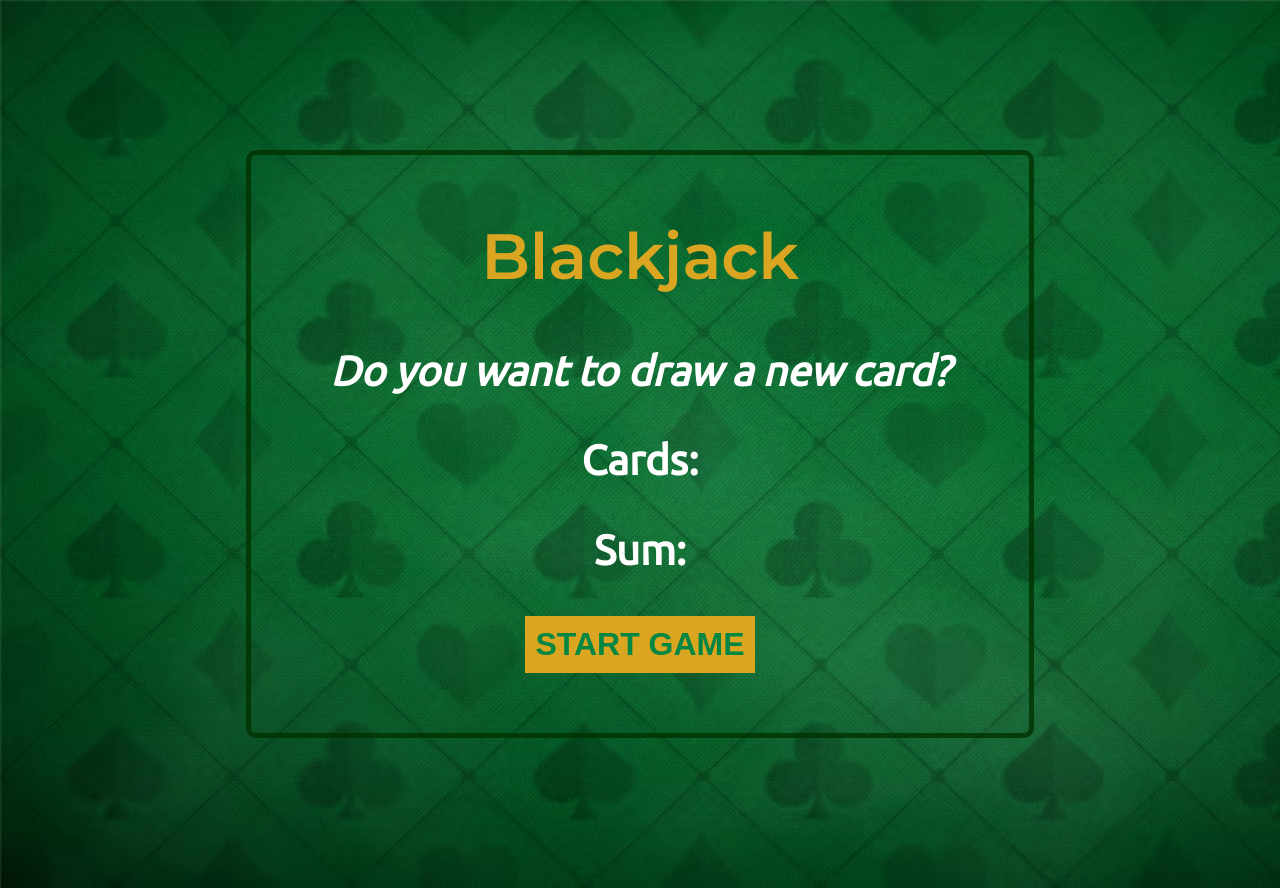
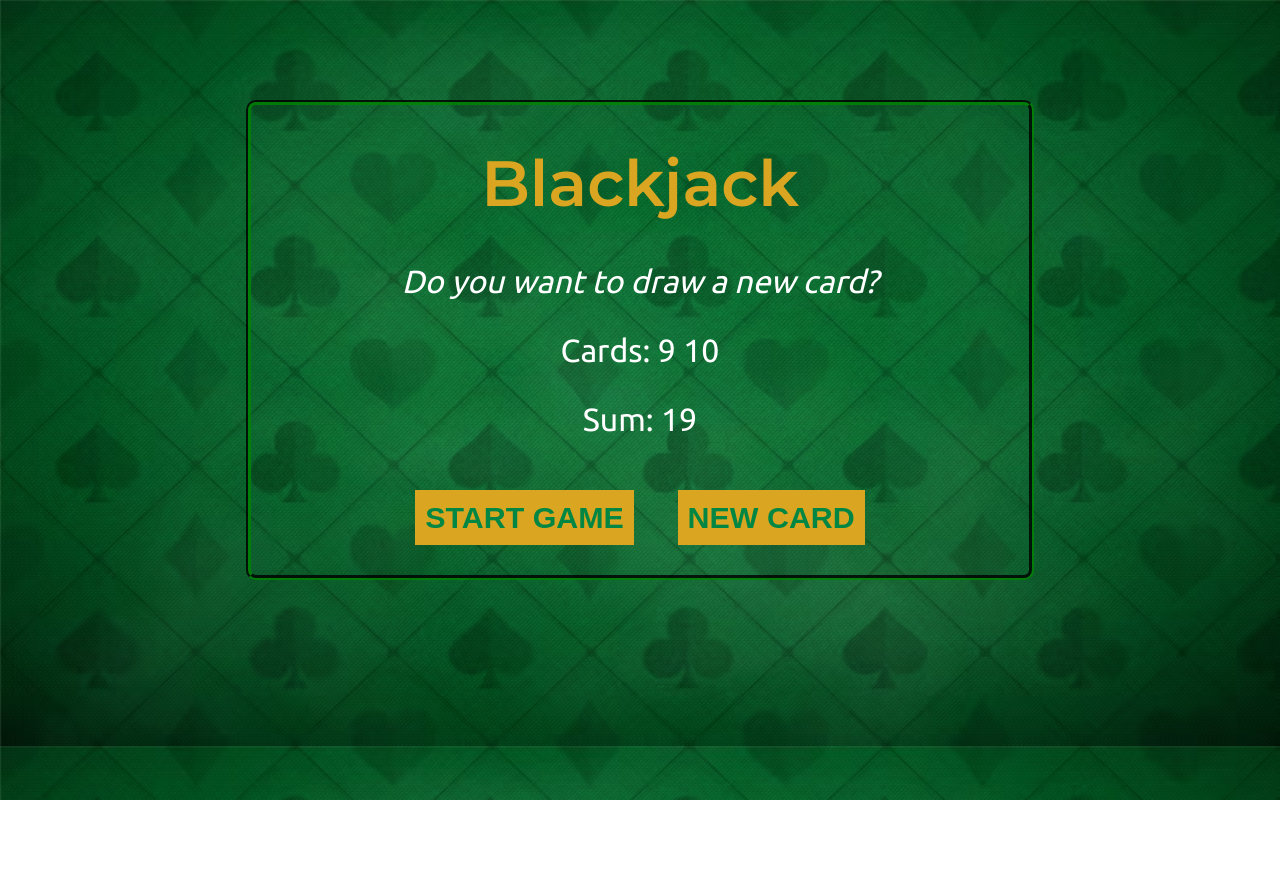
Before and after one commit to 08prerna/Building-Blackjack-Game, a plain HTML site: page index.html in a window 1280 px wide. Both pictures are taken after a click on the button "START GAME". After the commit the page ends 800 px from the top, so only its background shows below. Drawn offline with Linux system fonts and the light colour scheme.

Commit message:
Add files via upload

```diff
--- a/index.html
+++ b/index.html
@@ -12,9 +12,10 @@
     <div class="container">
         <h1>Blackjack</h1>
         <p id="mess-error">Want to play around?</p>
-        <p>Cards:</p>
-        <p>Sum:</p>
+        <p id="card-el">Cards:</p>
+        <p id="sum-el">Sum:</p>
         <button id="btn" onclick="srtGame()">START GAME</button>
+        <button onclick="newCard()">NEW CARD</button>
     </div>
 
     <script src="script.js"></script>
--- a/script.js
+++ b/script.js
@@ -1,23 +1,57 @@
-let firstcard=10
-let secondcard=4
-let sum=firstcard+secondcard
-let hasBlackjack=false
-let islive=true
-let message=""
-let mssger= document.getElementById("mess-error")
+let cards=[]
+let sum=0
+let hasBlackjack = false
+let islive = false
+let message = ""
+let mesgErr = document.getElementById("mess-error")
+let sumEl = document.getElementById("sum-el")
+let cardEl = document.getElementById("card-el")
 
 function srtGame() {
-    if(sum<=20){
-        message="Do you want to draw a new card?"
-    }
-    else if(sum===21){
-        message="You've got Blackjack!"
-        hasBlackjack=true
-    }
-    else{
-        message="You're out of the game!"
-        islive=false
+    islive = true
+    let firstcard = getRandomCard()
+    let secondcard = getRandomCard()
+    cards = [firstcard, secondcard]
+    sum = firstcard + secondcard
+    renderGame()
+}
+
+function renderGame() {
+    cardEl.textContent = "Cards: "
+    for (let i = 0; i < cards.length; i++) {
+        cardEl.textContent += cards[i] + " "
     }
 
-    mssger.textContent=message
+    sumEl.textContent = "Sum: " + sum
+
+    if (sum <= 20) {
+        message = "Do you want to draw a new card?"
+    } else if (sum === 21) {
+        message = "You've got Blackjack!"
+        hasBlackjack = true
+    } else {
+        message = "You're out of the game!"
+        islive = false
+    }
+
+    mesgErr.textContent = message
 }
+
+function newCard() {
+    let card = getRandomCard()
+    sum += card
+    cards.push(card)
+    renderGame()
+
+}
+
+function getRandomCard() {
+    let number = Math.floor(Math.random() * 13) + 1
+    if (number > 10) {
+        return 10
+    } else if (number === 1) {
+        return 11
+    } else {
+        return number
+    }
+}
--- a/style.css
+++ b/style.css
@@ -14,19 +14,19 @@ h1 {
     line-height: 1.5;
     font-size: 4rem;
     font-weight: bolder;
+    margin: 20px;
 }
 
 .container {
     width: 60%;
-    margin: 150px auto;
-    border: 5px solid rgba(1, 50, 1, 0.804);
+    margin: 100px auto;
+    border: 5px groove rgba(1, 50, 1, 0.804);
     padding: 10px;
     border-radius: 10px;
 }
 
 p {
-    font-size: 2.6rem;
-    font-weight: 700;
+    font-size: 2rem;
 }
 
 #mess-error {
@@ -34,12 +34,12 @@ p {
 }
 
 button {
-    font-size: 2rem;
+    font-size: 1.9rem;
     padding: 10px;
     background-color: goldenrod;
     color: #028644;
     font-weight: bolder;
     border-style: none;
-    margin-bottom: 50px;
+    margin: 20px;
 
 }
```
